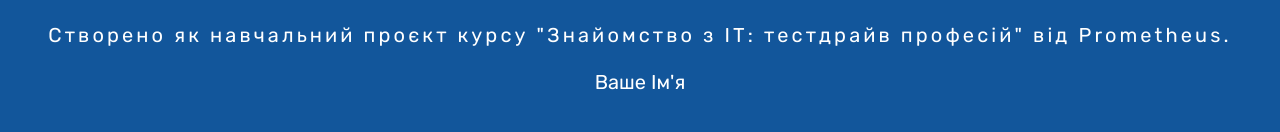
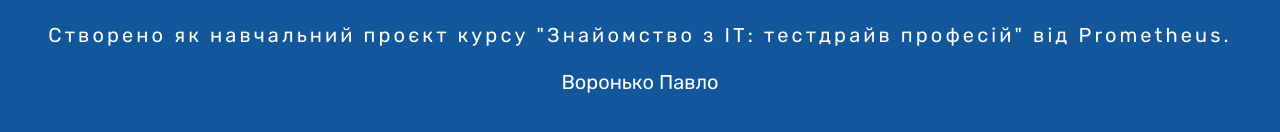
Before and after one commit to pahanutsa/DRONES, a plain HTML site: page index.html in a window 1280 px wide. Shown: the part 1547-1679 px from the top of the page. Drawn offline with Linux system fonts and the light colour scheme.

Commit message:
Update index.html

```diff
--- a/index.html
+++ b/index.html
@@ -83,7 +83,7 @@
         </section>
         <footer>
             <p>Створено як навчальний проєкт курсу "Знайомство з ІТ: тестдрайв професій" від Prometheus.</p>
-            <p>Ваше Ім'я</p>
+            <p>Воронько Павло</p>
         </footer>
     </div>
 </body>
```
